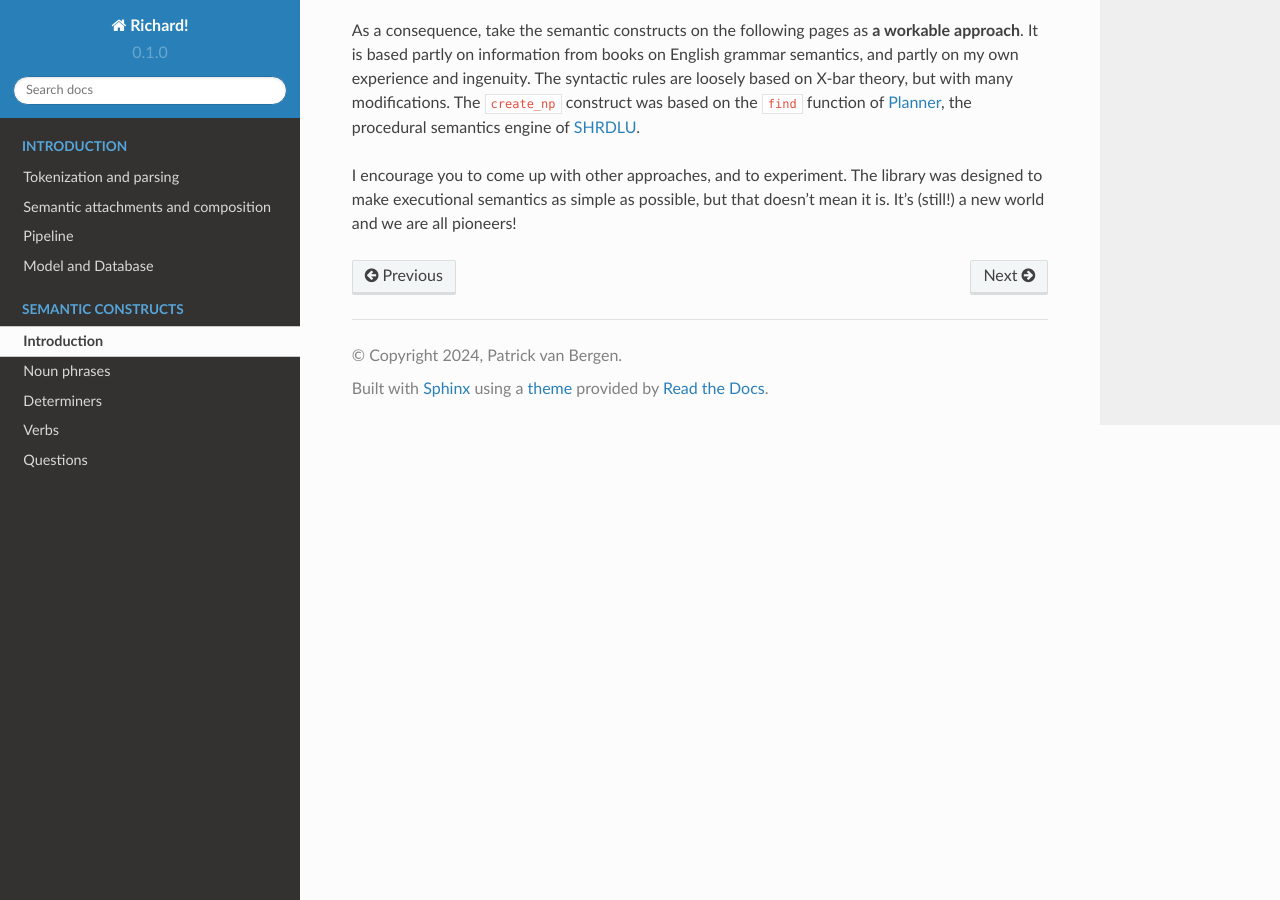
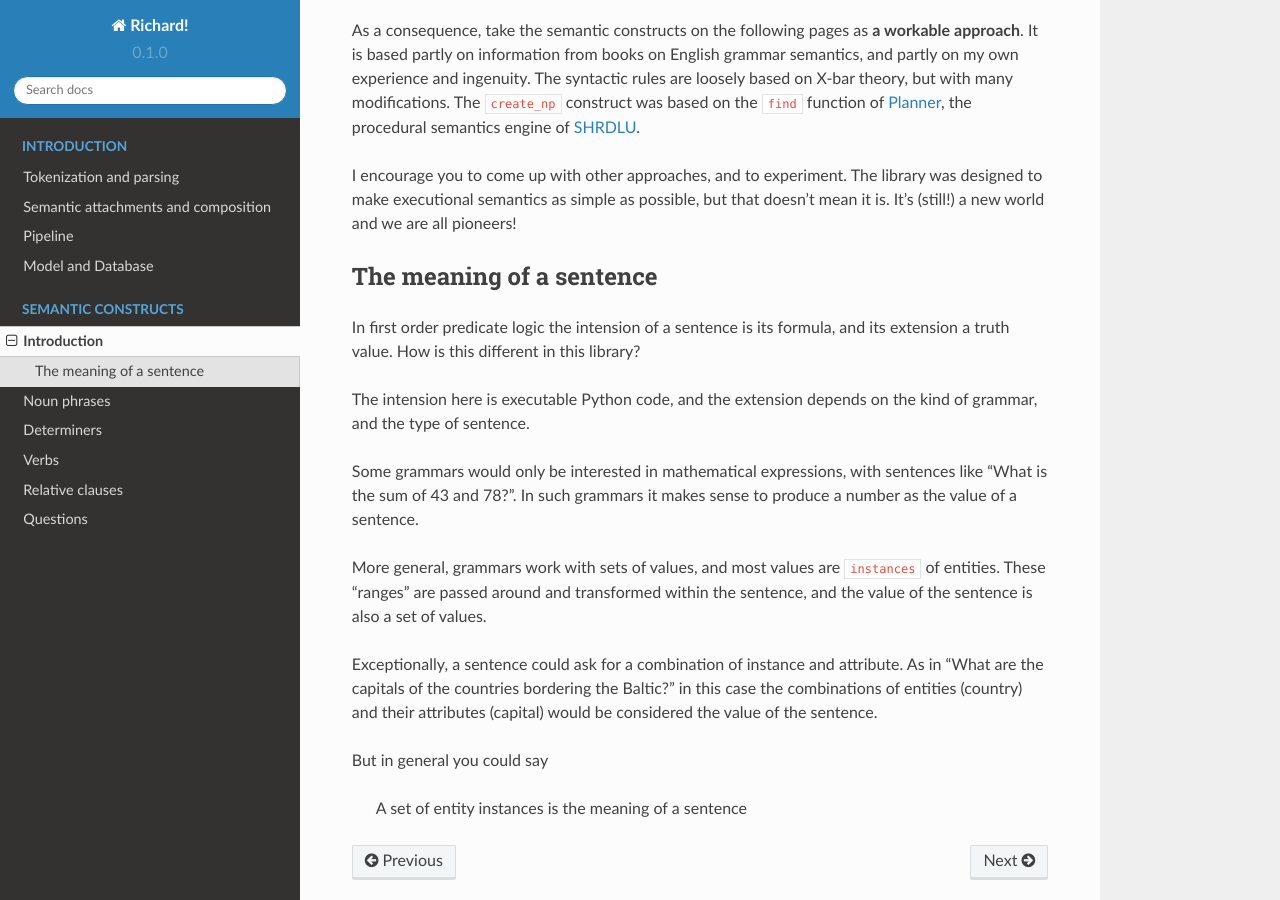
Before and after one commit to garfix/richard-readthedocs, a Sphinx documentation site: the page built from docs/source/language/introduction.md, in a window 1280 px wide and 900 px high, scrolled down 645 px. Built offline with Sphinx 7.4.7 and the Read the Docs theme 2.0.0, drawn with Linux system fonts in a browser that asks for light colours.

Commit message:
relative clauses

```diff
--- a/docs/source/index.rst
+++ b/docs/source/index.rst
@@ -18,4 +18,5 @@
    language/noun-phrases.md
    language/determiners.md
    language/verb-phrases.md
+   language/relative-clauses.md
    language/questions.md
--- a/docs/source/language/introduction.md
+++ b/docs/source/language/introduction.md
@@ -11,3 +11,19 @@
 As a consequence, take the semantic constructs on the following pages as __a workable approach__. It is based partly on information from books on English grammar semantics, and partly on my own experience and ingenuity. The syntactic rules are loosely based on X-bar theory, but with many modifications. The `create_np` construct was based on the `find` function of [Planner](https://en.wikipedia.org/wiki/Planner_(programming_language)), the procedural semantics engine of [SHRDLU](https://en.wikipedia.org/wiki/SHRDLU).
 
 I encourage you to come up with other approaches, and to experiment. The library was designed to make executional semantics as simple as possible, but that doesn't mean it is. It's (still!) a new world and we are all pioneers!
+
+## The meaning of a sentence
+
+In first order predicate logic the intension of a sentence is its formula, and its extension a truth value. How is this different in this library?
+
+The intension here is executable Python code, and the extension depends on the kind of grammar, and the type of sentence.
+
+Some grammars would only be interested in mathematical expressions, with sentences like "What is the sum of 43 and 78?". In such grammars it makes sense to produce a number as the value of a sentence.
+
+More general, grammars work with sets of values, and most values are `instances` of entities. These "ranges" are passed around and transformed within the sentence, and the value of the sentence is also a set of values.
+
+Exceptionally, a sentence could ask for a combination of instance and attribute. As in "What are the capitals of the countries bordering the Baltic?" in this case the combinations of entities (country) and their attributes (capital) would be considered the value of the sentence.
+
+But in general you could say
+
+> A set of entity instances is the meaning of a sentence
```
Also changed, not shown: docs/source/language/relative-clauses.md (added, +38 -0 lines), docs/source/language/verb-phrases.md (+13 -0 lines).
